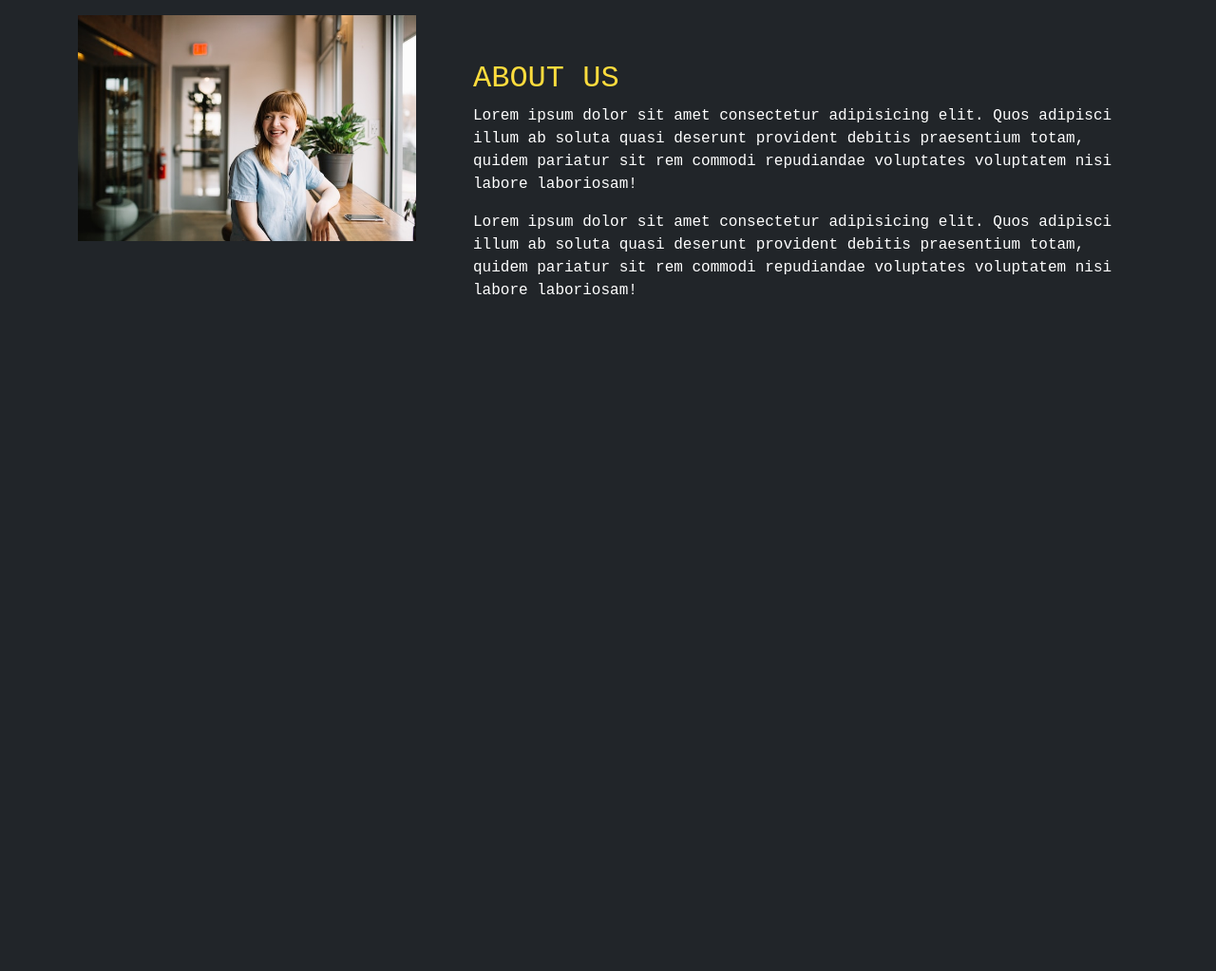
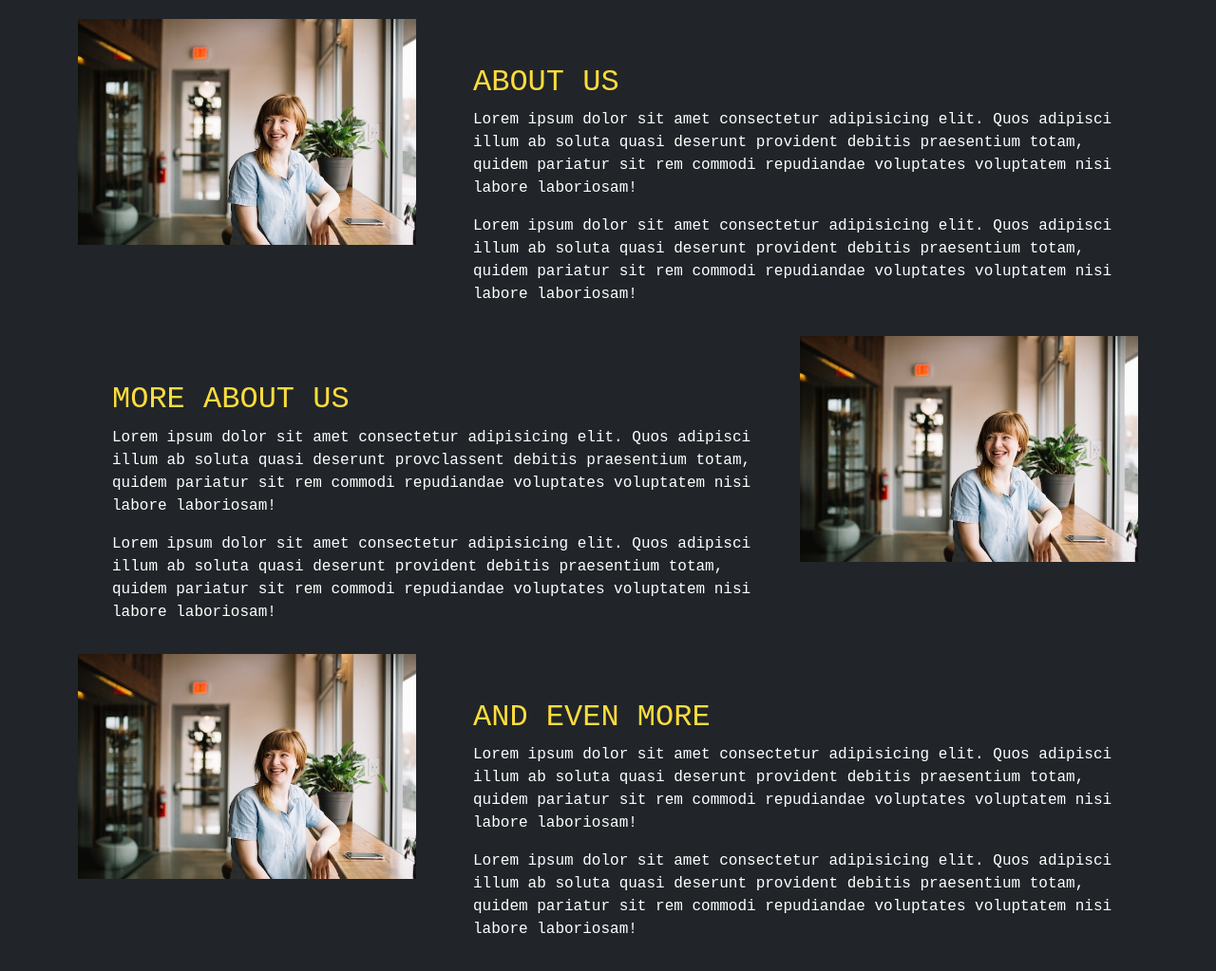
Before and after one commit to staceyjf/foliageanalyst, a Django app: page /about/ in a window 1280 px wide. Shown: the part 64-1087 px from the top of the page at 95% size. Before the commit the page ends 374 px from the top, so only its background shows below. Run offline with Django 4.2, Linux system fonts and the light colour scheme.

Commit message:
content additions to about us page

```diff
--- a/main_app/static/css/style.css
+++ b/main_app/static/css/style.css
@@ -26,11 +26,6 @@ form {
 
 .w-100 {
   height: 100vh;
-}
-
-#id_h2 {
-  color: #FEDC3D;
-  text-transform: uppercase;
 }
 
 /* carousel */
@@ -159,6 +154,23 @@ form {
   padding-bottom: 5px;
 }
 
+/* About us */
+.about-h2 {
+  color: #FEDC3D;
+  text-transform: uppercase;
+}
+
+.about-img-1,
+.about-img-2 {
+    height: 100%;
+}
+
+.about-parent {
+    height: 100%;
+    display: flex;
+    flex-direction: column;
+}
+
 /* responsive CSS */
 
 @media only screen and (min-width:768px) and (max-width: 991px) {
--- a/main_app/templates/about.html
+++ b/main_app/templates/about.html
@@ -4,23 +4,51 @@
 
     <main id="about" class="main-styling">
         <div class="container">
-            <div class="row">
+            <div class="row mt-1 mb-3">
                 <div class="col-lg-4 col-md-12 col-12">
-                    <div class="about-img">
+                    <div class="about-img-1">
                         <img src="{% static 'images/brooke-cagle-NoRsyXmHGpI-unsplash.jpg' %}" alt="" class="img-fluid">
                     </div>
                 </div>
 
-                <div class="col-lg-8 col-md-12 col-12 ps-lg-5 mt-md-5">
-                    <div class="about-text">
-                        <h2 id="id_h2">About us</h2>
+                <div class="col-lg-8 col-md-12 col-12 ps-lg-5 mt-md-5 about-parent">
+                    <div class="about-text-1">
+                        <h2 class="about-h2">About us</h2>
                         <p>Lorem ipsum dolor sit amet consectetur adipisicing elit. Quos adipisci illum ab soluta quasi deserunt provident debitis praesentium totam, quidem pariatur sit rem commodi repudiandae voluptates voluptatem nisi labore laboriosam!</p>
                         <p>Lorem ipsum dolor sit amet consectetur adipisicing elit. Quos adipisci illum ab soluta quasi deserunt provident debitis praesentium totam, quidem pariatur sit rem commodi repudiandae voluptates voluptatem nisi labore laboriosam!</p>
                     </div>
-
+                </div>
+            </div>
+            <div class="row mt-1 mb-3">
+                <div class="col-lg-8 col-md-12 col-12 ps-lg-5 mt-md-5 about-parent">
+                    <div class="about-text-2">
+                        <h2 class="about-h2">More about us</h2>
+                        <p>Lorem ipsum dolor sit amet consectetur adipisicing elit. Quos adipisci illum ab soluta quasi deserunt provclassent debitis praesentium totam, quidem pariatur sit rem commodi repudiandae voluptates voluptatem nisi labore laboriosam!</p>
+                        <p>Lorem ipsum dolor sit amet consectetur adipisicing elit. Quos adipisci illum ab soluta quasi deserunt provident debitis praesentium totam, quidem pariatur sit rem commodi repudiandae voluptates voluptatem nisi labore laboriosam!</p>
+                    </div>
+                </div>
+                <div class="col-lg-4 col-md-12 col-12">
+                    <div class="about-img-2">
+                        <img src="{% static 'images/brooke-cagle-NoRsyXmHGpI-unsplash.jpg' %}" alt="" class="img-fluid">
+                    </div>
+                </div>
+            </div>
+            <div class="row mt-1 mb-3">
+                <div class="col-lg-4 col-md-12 col-12">
+                    <div class="about-img-1">
+                        <img src="{% static 'images/brooke-cagle-NoRsyXmHGpI-unsplash.jpg' %}" alt="" class="img-fluid">
+                    </div>
                 </div>
 
+                <div class="col-lg-8 col-md-12 col-12 ps-lg-5 mt-md-5 about-parent">
+                    <div class="about-text-1">
+                        <h2 class="about-h2">And even more</h2>
+                        <p>Lorem ipsum dolor sit amet consectetur adipisicing elit. Quos adipisci illum ab soluta quasi deserunt provident debitis praesentium totam, quidem pariatur sit rem commodi repudiandae voluptates voluptatem nisi labore laboriosam!</p>
+                        <p>Lorem ipsum dolor sit amet consectetur adipisicing elit. Quos adipisci illum ab soluta quasi deserunt provident debitis praesentium totam, quidem pariatur sit rem commodi repudiandae voluptates voluptatem nisi labore laboriosam!</p>
+                    </div>
+                </div>
             </div>
+
         </div>
 
     </section>
--- a/main_app/templates/plants/details.html
+++ b/main_app/templates/plants/details.html
@@ -66,6 +66,7 @@
                 <span class="text-muted">Care schedule</span>
               </h2>
               <table class="table table-striped">
+                <caption>Care schedule</caption>
                 <thead>
                   <tr>
                     <th scope="col">Date</th>
```
Also changed, not shown: README.md. Lines whose indentation alone changed are shown as unchanged.
